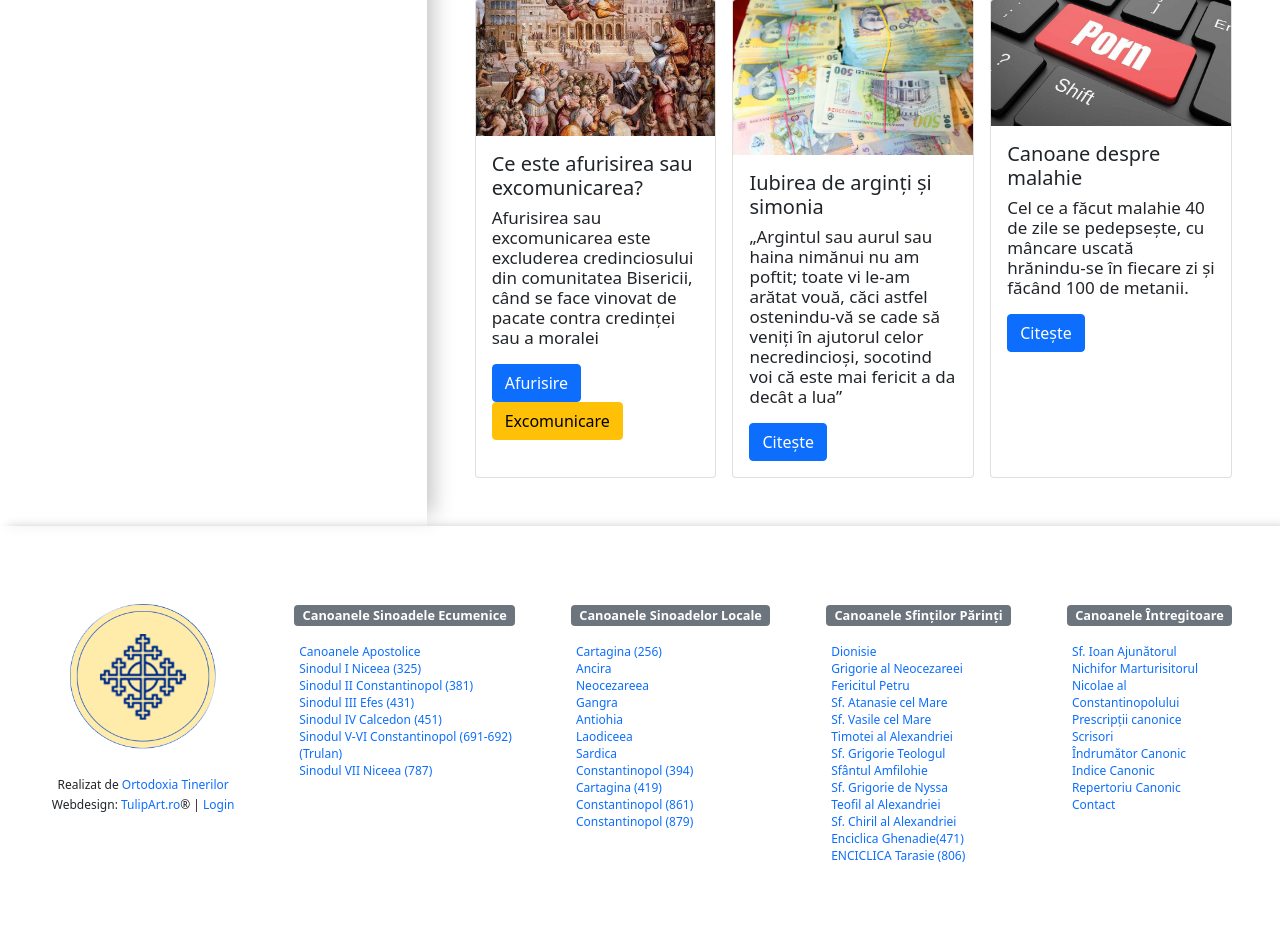
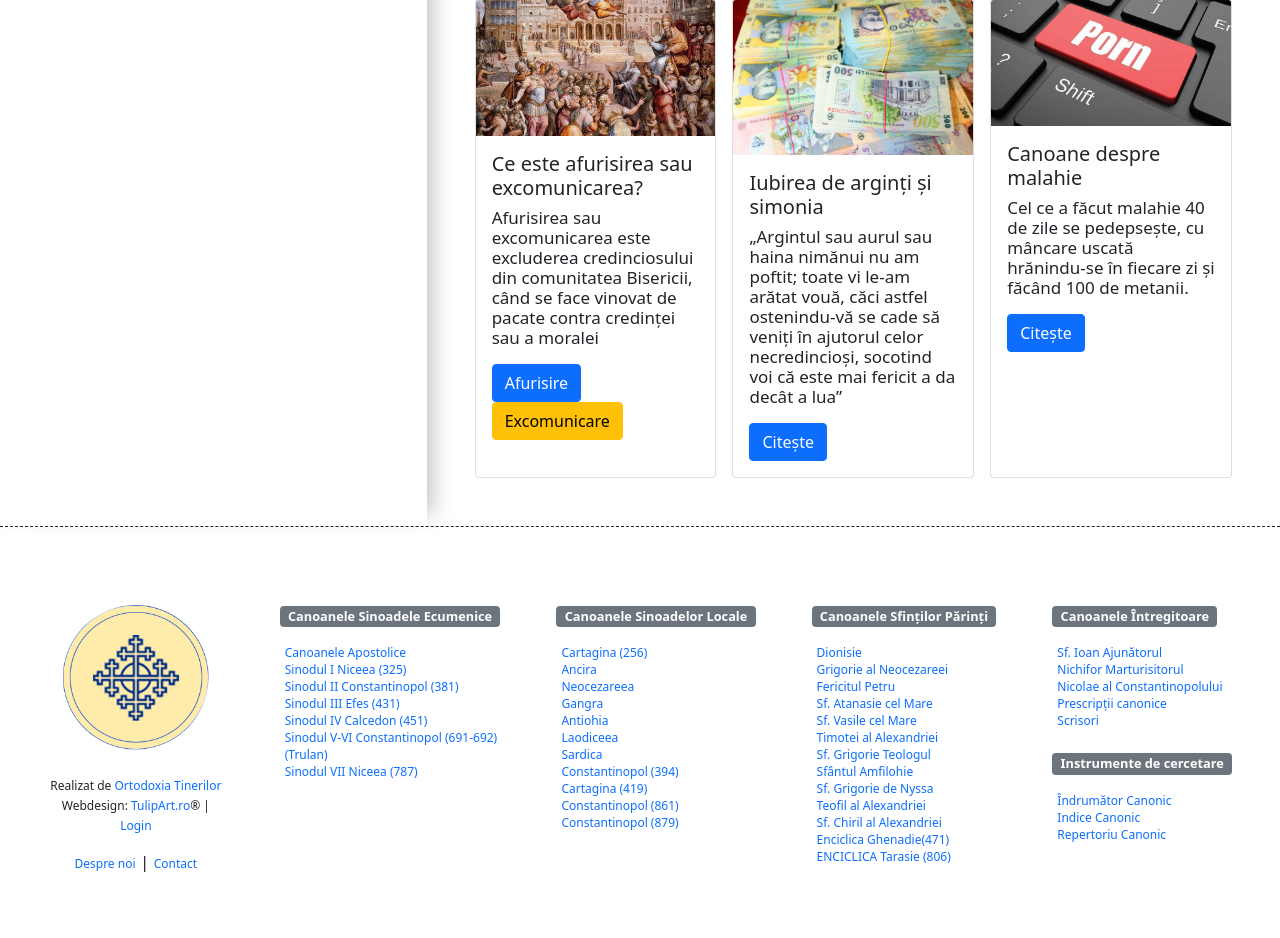
Before and after one commit to dutzelu/canoaneortodoxe, a PHP site: page /canoane/ in a window 1280 px wide. Shown: the part 2293-3231 px from the top of the page. Before the commit the page ends 3155 px from the top, so only its background shows below. Run offline with PHP 8.4, Linux system fonts and the light colour scheme; data comes from the database, SQL or seed files in the repository; some libraries are stand-ins or nearby versions.

Commit message:
mici modificari design footer

```diff
--- a/footer.php
+++ b/footer.php
@@ -6,8 +6,8 @@
 
 
 
-        <div class="logoFooter col">
-                <p><img src="<?php echo BASE_URL;?>imagini/Logo Canoane Ortodoxe-footer.png" /></p>
+        <div class="logoFooter col mb-3">
+                <p><img src="<?php echo BASE_URL;?>imagini/logo-CO-footer.png" /></p>
 
                 <p class="creat">Realizat de <a href="https://ortodoxiatinerilor.ro">Ortodoxia Tinerilor</a>
                 <br>
@@ -18,7 +18,9 @@
                 echo  '<a href="' .  BASE_URL . 'login/logout.php">Logout </a></p>';
             } else {echo '<a href="' .  BASE_URL . 'login/login.php">Login </a></p>';}
 
-                ?>
+                ?> <a href="<?php echo BASE_URL;?>despre-noi.php">Despre noi</a> | <a href="<?php echo BASE_URL;?>contact.php">Contact</a>
+
+
         </div>
 
         <div class="col">
@@ -85,10 +87,12 @@
                 <li class=" "><a  href="<?php echo BASE_URL;?>categorie.php?nume=nicolae-constantinopol">Nicolae al Constantinopolului</a></li>
                 <li class=" "><a  href="<?php echo BASE_URL;?>categorie.php?nume=prescriptii-canonice">Prescripții canonice</a></li>
                 <li class=" "><a  href="<?php echo BASE_URL;?>categorie.php?nume=scrisori">Scrisori</a></li>
+
+                <p class="mt-4"><span class="badge bg-secondary">Instrumente de cercetare</span></p>
                 <li class=""><a class="" href="<?php echo BASE_URL;?>indrumator-canonic.php?litera=A">Îndrumător Canonic</a></li>
                 <li class=""><a class=""  href="<?php echo BASE_URL;?>indice-canonic.php?litera=A">Indice Canonic</a></li>
                 <li class=""><a class=""  href="<?php echo BASE_URL;?>repertoriu-canonic">Repertoriu Canonic</a></li>
-                <li class=""><a class=""  href="<?php echo BASE_URL;?>contact.php">Contact</a></li>
+
 
 
               </ul>
--- a/style.css
+++ b/style.css
@@ -280,9 +280,7 @@ li a.active {color:#0d6efd!important;}
 footer {
   margin-top: 0;
   padding-top: 30px;
-  -webkit-box-shadow: 7px 0px 10px -1px rgba(0,0,0,0.23);
-  -moz-box-shadow: 7px 0px 10px -1px rgba(0,0,0,0.23);
-  box-shadow: 7px 0px 10px -1px rgba(0,0,0,0.23);
+  border-top:1px dashed;
 }
 footer a {
   font-size:12px;
@@ -352,4 +350,10 @@ footer ul li {
   padding: .25rem .35rem;
 }
 
+footer ul {
+  text-align:center;
+  margin-left:0px!Important;
+  padding-left:0px!Important;
 }
+
+}
```
Also changed, not shown: imagini/logo-CO-footer.png (renamed from imagini/Logo Canoane Ortodoxe-footer.png).
